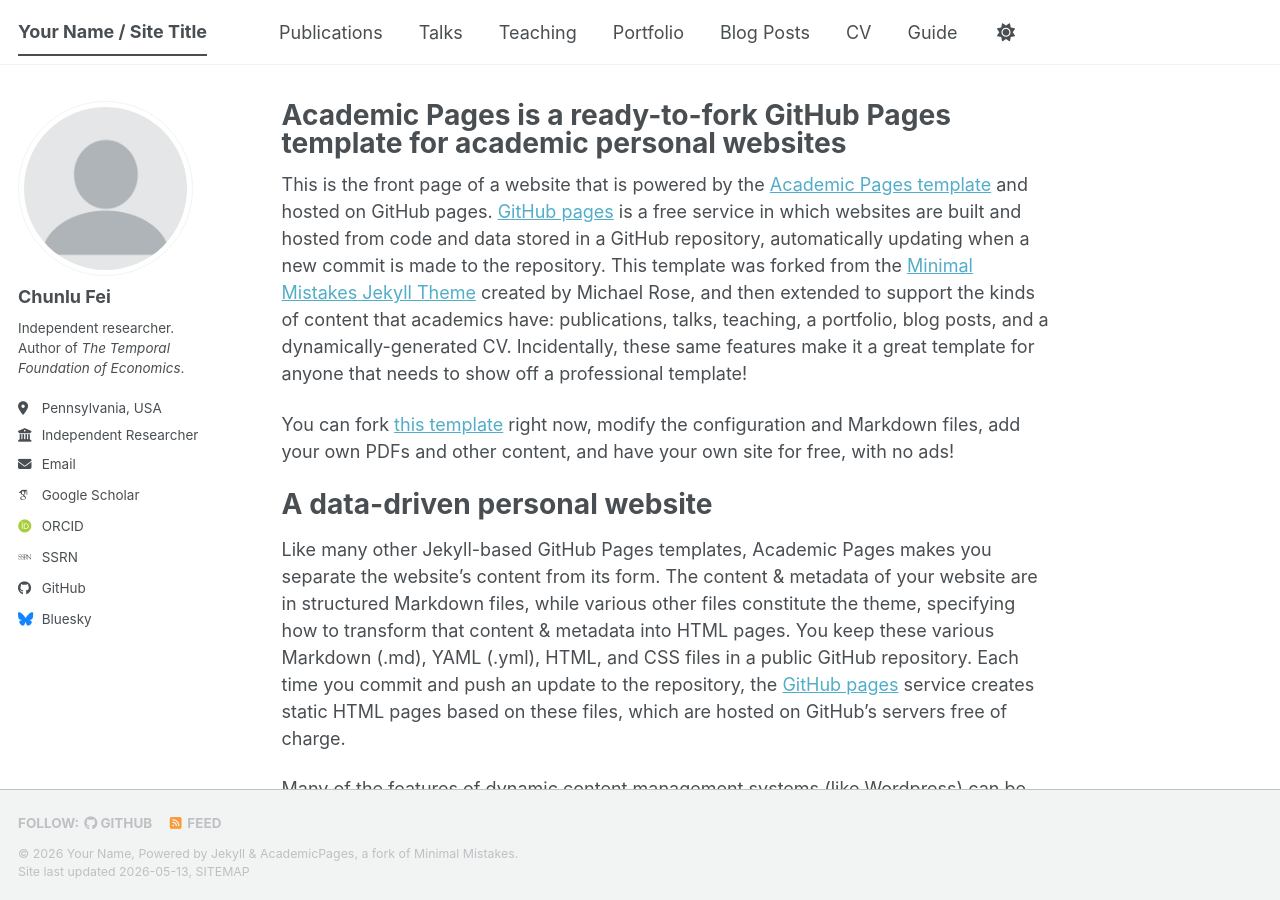
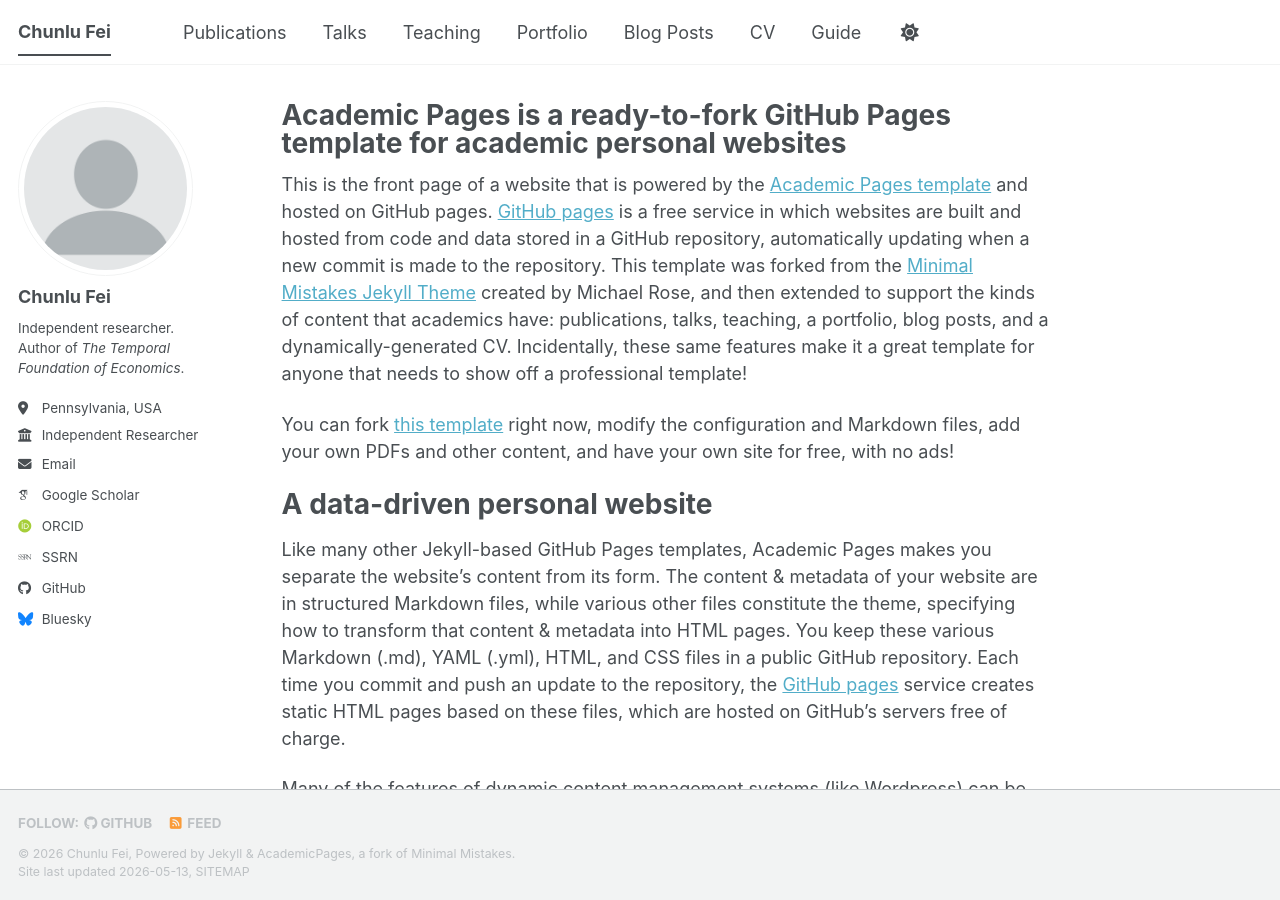
Before and after one commit to chunlufei/chunlufei.github.io, a Jekyll site: the page built from _pages/about.md, in a window 1280 px wide and 900 px high. Built offline with Jekyll 4.4.1, drawn with Linux system fonts in a browser that asks for light colours; some web fonts are replaced; a script bundle is joined from its source files by our own code; library files that are not in the unit come from our copies; some of the changed lines change nothing that is shown.

Commit message:
Update _config.yml

```diff
--- a/_config.yml
+++ b/_config.yml
@@ -9,14 +9,13 @@
 # Basic Site Settings
 locale                   : "en-US"
 site_theme               : "default" # The available themes options are "default", "air", "sunrise", "mint", "dirt" and "contrast"
-title                    : "Your Name / Site Title"
+title                    : "Chunlu Fei"
 title_separator          : "-"
-name                     : &name "Your Name"
-description              : &description "Your Name's academic portfolio"   # Update this with a general description of your site, this is the default if not overridden by a page
-url                      : https://academicpages.github.io # The base hostname & protocol for your site e.g. "https://[your GitHub username].github.io",
-                                                           # or if you already have some other page hosted on Github then use "https://[your GitHub username].github.io/[Your Repo Name]"
+name                     : &name "Chunlu Fei"
+description              : &description "Personal website of Chunlu Fei — research on the temporal foundations of economic systems."
+url                      : https://chunlufei.github.io
 baseurl                  : "" # the subpath of your site, e.g. "/blog"
-repository               : "academicpages/academicpages.github.io"
+repository               : "chunlufei/chunlufei.github.io"
 
 # Site Author - The following control what appear as part of the author content on the side bar.
 #               If a field is blank the icon and link will not appear, otherwise it will be shown.
```
